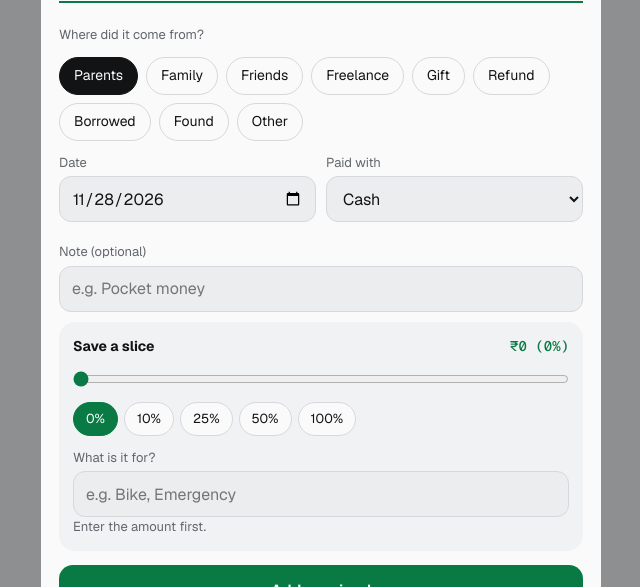
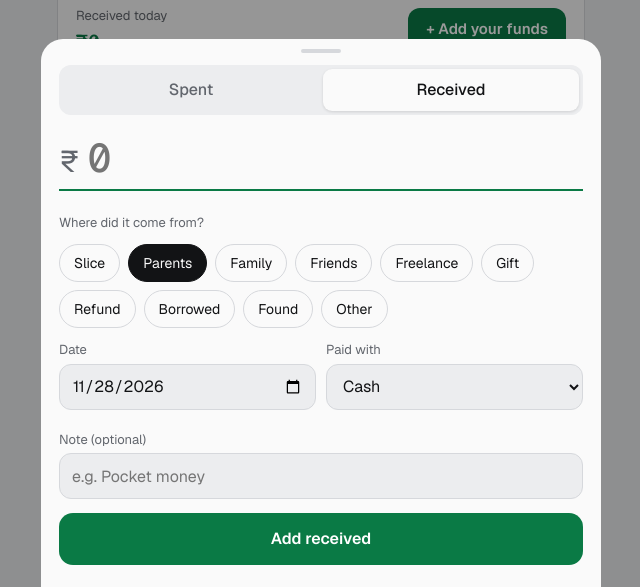
Before and after one commit to Mayank-that/paisa-tracker, a plain HTML site: page index.html in a window 1280 px wide. Both pictures are taken after a click on the button "+ Add your funds". Shown: the part 213-800 px from the top of the page, without its empty margins (319-959 px from the left). Drawn offline with nearby package versions, Linux system fonts and the light colour scheme.

Commit message:
Replace savings slider with a Slice source that goes to Savings
Co-Authored-By: Claude Opus 5.5 <noreply@anthropic.com>
Claude-Session: https://claude.ai/code/session_01X6aR2BwB6ng4LY6ZtdyYky

```diff
--- a/index.html
+++ b/index.html
@@ -151,7 +151,7 @@ h2{font-size:15px;font-weight:600;margin:24px 2px 10px;display:flex;justify-cont
     <section class="card">
       <div class="lbl">Total savings</div>
       <div class="big num in" id="svTot">₹0</div>
-      <div class="lbl" id="svSub">Set aside a slice whenever you add funds.</div>
+      <div class="lbl" id="svSub">Money you add from Slice lands here.</div>
     </section>
     <h2>Saving for</h2><div class="cats g" id="svBy"></div>
     <h2>History</h2><div id="svList"></div>
@@ -182,7 +182,7 @@ const $=id=>document.getElementById(id);
 const AND=window.Android||null;
 const LS='paisa-tracker-v1';
 const CAT_OUT=['Food','Chai/Snacks','Travel','Shopping','Bills','Rent','Recharge','Health','Fun','Education','Untracked','Other'];
-const CAT_IN=['Parents','Family','Friends','Freelance','Gift','Refund','Borrowed','Found','Other'];
+const CAT_IN=['Slice','Parents','Family','Friends','Freelance','Gift','Refund','Borrowed','Found','Other'];
 const MODES=['Cash','UPI','Card','Bank'];
 const esc=s=>String(s).replace(/[&<>"']/g,c=>({'&':'&amp;','<':'&lt;','>':'&gt;','"':'&quot;',"'":'&#39;'}[c]));
 const inr=n=>'₹'+Math.round(Math.abs(n)).toLocaleString('en-IN');
@@ -256,9 +256,9 @@ function rFlow(){
 }
 function rSav(){
   const tot=sum(S.saves);$('svTot').textContent=inr(tot);
-  $('svSub').textContent=S.saves.length?S.saves.length+(S.saves.length>1?' slices saved':' slice saved'):'Set aside a slice whenever you add funds.';
+  $('svSub').textContent=S.saves.length?S.saves.length+(S.saves.length>1?' entries':' entry'):'Money you add from Slice lands here.';
   const by={};S.saves.forEach(s=>by[s.n]=(by[s.n]||0)+s.a);
-  $('svBy').innerHTML=bars(by)||'<div class="lbl">Nothing saved yet. When you tap <b>+ Add your funds</b>, slide to save a part of it.</div>';
+  $('svBy').innerHTML=bars(by)||'<div class="lbl">Nothing saved yet. Tap <b>+ Add your funds</b> and choose <b>Slice</b>, it goes straight here.</div>';
   const list=S.saves.slice().sort((a,b)=>b.d.localeCompare(a.d)||b.ts-a.ts);
   $('svList').innerHTML=list.length?'<div class="list">'+list.map(s=>{const t=S.txns.find(x=>x.id===s.tx);
     return `<div class="sv"><span class="ic i">${esc(s.n.slice(0,2))}</span><span style="min-width:0"><div class="t" style="font-weight:500;overflow:hidden;text-overflow:ellipsis;white-space:nowrap">${esc(s.n)}</div><div class="lbl">${esc(dayLabel(s.d))}${t?' · from '+esc(t.c)+' '+inr(t.a):''}</div></span><span style="display:flex;align-items:center;gap:2px"><span class="num in">+${inr(s.a)}</span><button class="x" data-s="${esc(s.id)}" aria-label="Remove">×</button></span></div>`}).join('')+'</div>':'';
@@ -286,25 +286,18 @@ function entrySheet(type,tx){let t=tx?tx.t:type,c=tx?tx.c:(t==='i'?'Parents':'Fo
     <div class="two"><label class="f">Date<input id="eDate" type="date" max="${today()}" value="${tx?tx.d:day}"></label>
     <label class="f">Paid with<select id="eMode">${MODES.map(m=>`<option${(tx?tx.m:'Cash')===m?' selected':''}>${m}</option>`).join('')}</select></label></div>
     <label class="f">Note (optional)<input id="eNote" maxlength="60" placeholder="${t==='i'?'e.g. Pocket money':'e.g. Chai with friends'}" value="${tx?esc(tx.n):''}"></label>
-    ${t==='i'?`<div class="slice"><div class="row" style="margin:0"><b>Save a slice</b><span class="num in" id="slV">₹0</span></div>
-      <input type="range" id="slR" min="0" max="100" step="5" value="${sv?Math.round(sv.a/tx.a*100):0}" aria-label="Percent to save">
-      <div class="pct" id="slP">${[0,10,25,50,100].map(x=>`<button type="button" data-p="${x}">${x}%</button>`).join('')}</div>
-      <label class="f" style="margin:12px 0 0">What is it for?<input id="slF" maxlength="24" placeholder="e.g. Bike, Emergency" value="${sv?esc(sv.n):''}" list="slList"></label>
-      <datalist id="slList">${[...new Set(S.saves.map(s=>s.n))].map(n=>`<option value="${esc(n)}">`).join('')}</datalist>
-      <div class="lbl" id="slH">Slide to put part of this money into Savings.</div></div>`:''}
+    <div class="slice" id="slBox"${t==='i'&&c==='Slice'?'':' hidden'}><b class="in">Goes straight to Savings</b>
+      <label class="f" style="margin:10px 0 0">What is it for? (optional)<input id="slF" maxlength="24" placeholder="e.g. Bike, Emergency" value="${sv&&sv.n!=='Slice'?esc(sv.n):''}" list="slList"></label>
+      <datalist id="slList">${[...new Set(S.saves.map(s=>s.n))].map(n=>`<option value="${esc(n)}">`).join('')}</datalist></div>
     <div class="btns">${tx?'<button type="button" class="ghost red" id="eDel">Delete</button>':''}<button type="button" class="save ${t==='i'?'g':''}" id="eSave">${tx?'Update':(t==='i'?'Add received':'Add spent')}</button></div>`);
     $('eSeg').onclick=e=>{const b=e.target.closest('button');if(!b||b.dataset.t===t)return;const keep=$('eAmt').value;t=b.dataset.t;c=t==='i'?'Parents':'Food';draw();$('eAmt').value=keep};
-    bindChips($('eCats'),v=>c=v);
-    const slUp=()=>{if(!$('slR'))return;const a=num($('eAmt').value)||0,p=+$('slR').value,s=Math.round(a*p/100);
-      $('slV').textContent=inr(s)+' ('+p+'%)';$('slP').querySelectorAll('button').forEach(b=>b.classList.toggle('on',+b.dataset.p===p));
-      $('slH').textContent=a>0?(p?inr(s)+' to Savings, '+inr(a-s)+' stays as cash':'Slide to put part of this money into Savings.'):'Enter the amount first.'};
-    if($('slR')){$('slR').oninput=slUp;$('eAmt').addEventListener('input',slUp);$('slP').onclick=e=>{const b=e.target.closest('button');if(b){$('slR').value=b.dataset.p;slUp()}};slUp()}
+    bindChips($('eCats'),v=>{c=v;$('slBox').hidden=!(t==='i'&&c==='Slice')});
     $('eSave').onclick=()=>{const a=num($('eAmt').value);if(!(a>0)){$('eErr').textContent='Enter an amount';return}if(a>1e9){$('eErr').textContent='Amount is too large';return}
       const rec={id:tx?tx.id:uid(),t,a:Math.round(a*100)/100,c,n:$('eNote').value.trim().slice(0,60),d:$('eDate').value||today(),m:$('eMode').value,ts:tx?tx.ts:Date.now()};
       if(tx)S.txns=S.txns.map(x=>x.id===rec.id?rec:x);else S.txns.push(rec);
       S.saves=S.saves.filter(s=>s.tx!==rec.id);let sl=0;
-      if(t==='i'&&$('slR')){sl=Math.round(rec.a*(+$('slR').value)/100);if(sl>0)S.saves.push({id:sv?sv.id:uid(),a:sl,n:($('slF').value.trim()||'General').slice(0,24),d:rec.d,tx:rec.id,ts:sv?sv.ts:Date.now()})}
-      save();closeSheet();render();toast(tx?'Updated':(t==='i'?'Added '+inr(rec.a)+(sl?' · '+inr(sl)+' saved':''):'Spent '+inr(rec.a)))};
+      if(t==='i'&&c==='Slice'){sl=rec.a;S.saves.push({id:sv?sv.id:uid(),a:sl,n:($('slF').value.trim()||'Slice').slice(0,24),d:rec.d,tx:rec.id,ts:sv?sv.ts:Date.now()})}
+      save();closeSheet();render();toast(tx?'Updated':(t==='i'?'Added '+inr(rec.a)+(sl?' to Savings':''):'Spent '+inr(rec.a)))};
     if(tx)$('eDel').onclick=()=>{const gone=tx,gs=S.saves.filter(s=>s.tx===tx.id);S.txns=S.txns.filter(x=>x.id!==tx.id);S.saves=S.saves.filter(s=>s.tx!==tx.id);save();closeSheet();render();toast('Entry deleted',()=>{S.txns.push(gone);S.saves.push(...gs);save();render()})};
     if(!tx)focusLater('eAmt')};
   draw()}
```
